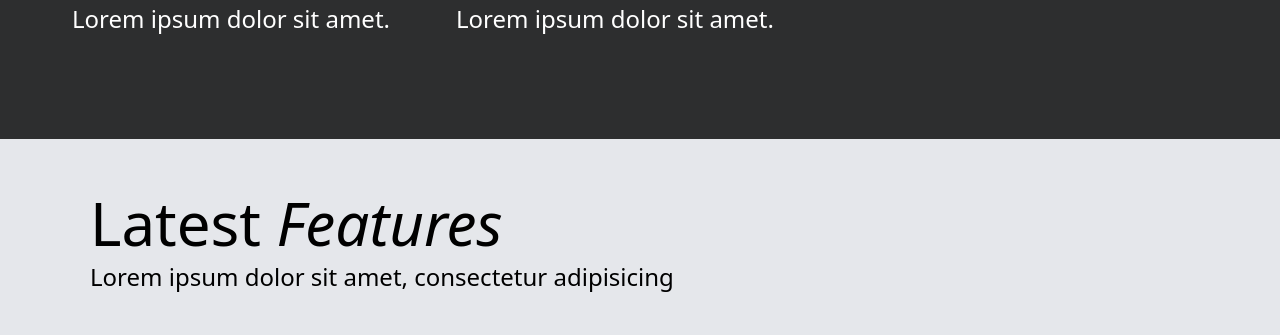
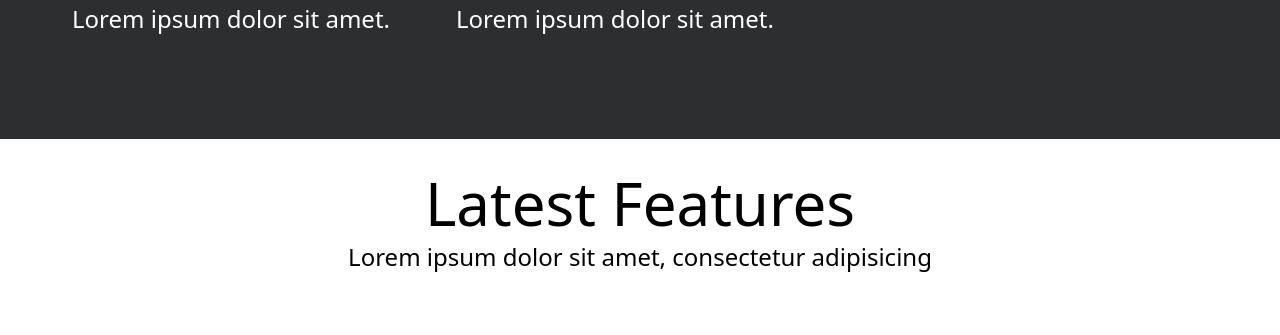
Before and after one commit to FAForhad/lovemydress, a PHP site: page / in a window 1280 px wide. Shown: the part 5219-5554 px from the top of the page. Run offline with PHP 8.4, Linux system fonts and the light colour scheme; some libraries are stand-ins or nearby versions.

Commit message:
speacing

```diff
--- a/index.html
+++ b/index.html
@@ -93,7 +93,7 @@
     <!-- MAIN START -->
     <main>
         <!-- banner start -->
-        <section class="banner py-44 ">
+        <section class="banner py-10 lg:py-44 ">
             <div class="container mx-auto my-5 px-4 lg:px-10">
                 <div class="text-white">
                     <h1 class="my-4 text-3xl lg:text-4xl text-center font-bold">Connect with investors on our platform
@@ -135,11 +135,10 @@
         <!-- bridal fashion start -->
         <div class="show-posts-block  px-4 py-6 pb-8">
             <div class="block-wrapper-inner container mx-auto ">
-                <div class="section-header">
-                    <h2></h2>
-                    <h2 class="lg:text-6xl md:text-5xl text-4xl my-2">Bridal <em>Fashion</em></h2>
-                    <h4></h4>
-                    <h4 class="lg:text-2xl md:text-xl text-md">Lorem ipsum dolor sit amet, consectetur adipisicing</h4>
+                <div class="section-header ">
+                    <h2 class="lg:text-6xl md:text-5xl text-4xl my-2 text-center">Bridal Fashion</h2>
+                    <h4 class="lg:text-2xl md:text-xl text-md text-center">Lorem ipsum dolor sit amet, consectetur
+                        adipisicing</h4>
                 </div>
                 <div class="archive-block homepage ">
                     <div class="archive-post slide-in-delay">
@@ -209,13 +208,12 @@
         </div>
         <!-- blog end -->
         <!-- leatest feature start -->
-        <div class="show-posts-block bg-gray-200 px-4 py-1">
+        <div class="show-posts-block  px-4 py-1">
             <div class="block-wrapper-inner container mx-auto ">
                 <div class="section-header">
-                    <h2></h2>
-                    <h2 class="lg:text-6xl md:text-5xl text-4xl my-2">Latest <em>Features</em></h2>
-                    <h4></h4>
-                    <h4 class="lg:text-2xl md:text-xl text-md">Lorem ipsum dolor sit amet, consectetur adipisicing</h4>
+                    <h2 class="lg:text-6xl md:text-5xl text-4xl my-2 text-center">Latest Features</h2>
+                    <h4 class="lg:text-2xl md:text-xl text-md text-center">Lorem ipsum dolor sit amet, consectetur
+                        adipisicing</h4>
                 </div>
                 <div class="archive-block homepage ">
                     <div class="archive-post slide-in-delay">
@@ -354,13 +352,14 @@
         </section>
         <!-- Photographer end -->
         <!-- leatest feature start -->
-        <div class="show-posts-block bg-gray-200 px-4 py-1">
+        <div class="show-posts-block  px-4 py-1">
             <div class="block-wrapper-inner container mx-auto ">
                 <div class="section-header">
                     <h2></h2>
-                    <h2 class="lg:text-6xl md:text-5xl text-4xl my-2">Latest <em>Features</em></h2>
+                    <h2 class="lg:text-6xl md:text-5xl text-4xl my-2 text-center">Latest Features</h2>
                     <h4></h4>
-                    <h4 class="lg:text-2xl md:text-xl text-md">Lorem ipsum dolor sit amet, consectetur adipisicing</h4>
+                    <h4 class="lg:text-2xl md:text-xl text-md text-center">Lorem ipsum dolor sit amet, consectetur
+                        adipisicing</h4>
                 </div>
                 <div class="archive-block homepage ">
                     <div class="archive-post slide-in-delay">
--- a/style.css
+++ b/style.css
@@ -247,7 +247,7 @@ main {
 .section-header {
     width: 100%;
     max-width: 1800px;
-    margin: 50px auto 10px;
+    margin: 30px auto 30px;
     padding: 0 50px;
     position: relative;
     z-index: 5;
```
